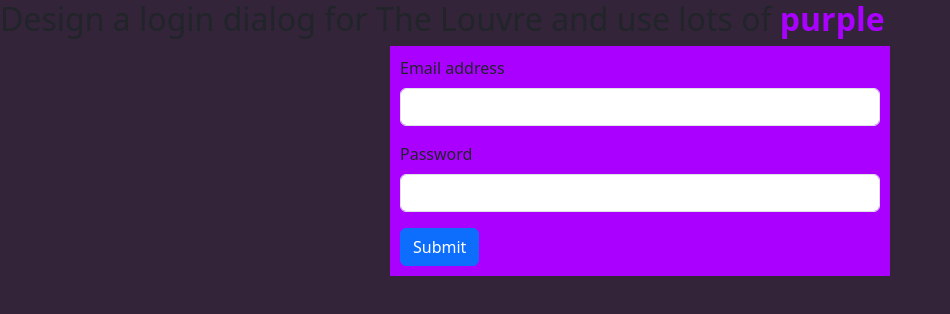
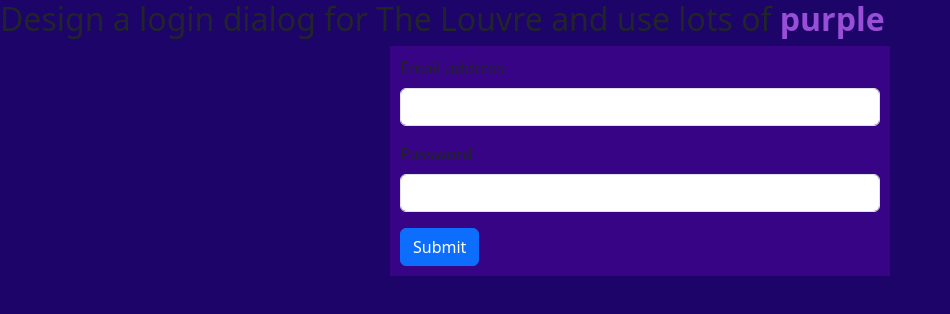
Before and after one commit to tagaychr/framework-challenge, a plain HTML site: page index.html in a window 1280 px wide. Shown: the whole page, without its empty margins (0-950 px from the left). Drawn offline with nearby package versions, Linux system fonts and the light colour scheme.

Commit message:
added some purple

```diff
--- a/style.css
+++ b/style.css
@@ -1,15 +1,18 @@
 #background{
-    background-color:#33243a
+    background-color:#1c0469
 }
 
 form{
 margin : auto;
 width : 500px;
-background : #aa00ff;
+background : #370486;
 padding:10px;
 }
 
+b{
+    color: #984ed6;
+}
 
-b{
-    color: #aa00ff;
+h2{
+    color: #000000;
 }
```
